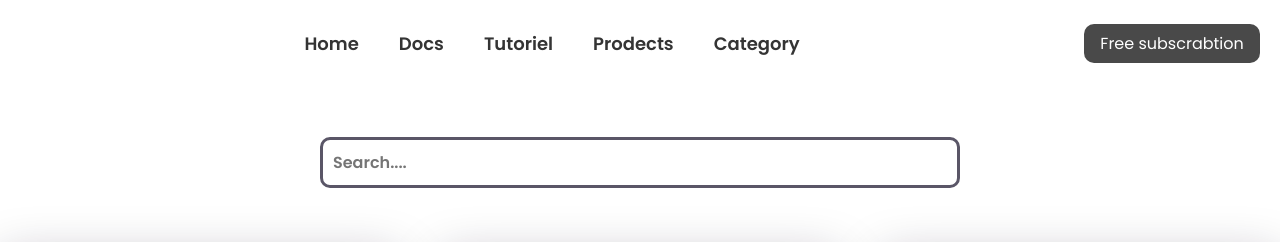
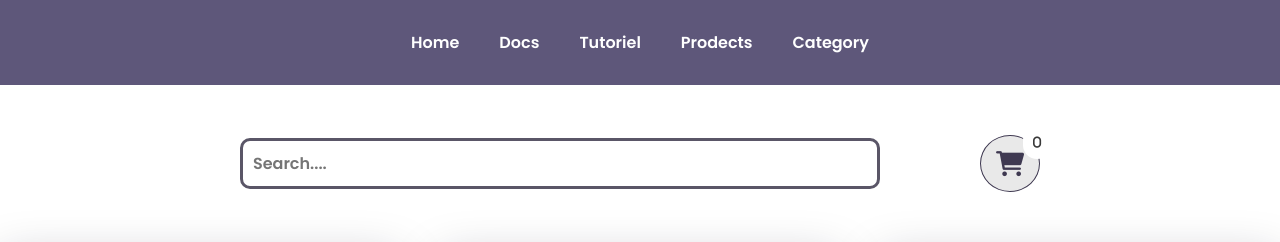
Before and after one commit to CodX48/landpage, a plain HTML site: page ProductPage.html in a window 1280 px wide. Shown: the top 242 px of the page. Drawn offline with Linux system fonts and the light colour scheme.

Commit message:
i add the shopping cart with a counter for the product

```diff
--- a/ProductPage.html
+++ b/ProductPage.html
@@ -7,7 +7,7 @@
     <link rel="stylesheet" href="ProductPage_style/main.css">
     <link rel="stylesheet" href="ProductPage_style/products.css">
     <link rel="stylesheet" href="https://cdnjs.cloudflare.com/ajax/libs/font-awesome/6.0.0-beta3/css/all.min.css">
-
+    <link rel="stylesheet" href="https://cdnjs.cloudflare.com/ajax/libs/font-awesome/6.0.0-beta3/css/all.min.css">
 
 </head>
 <body>
--- a/ProductPage_style/main.css
+++ b/ProductPage_style/main.css
@@ -12,7 +12,7 @@
     padding: 0;
     box-sizing: border-box;
     font-family:  'Poppins', sans-serif;
-    color: rgb(52, 52, 52);
+
  }
  html{
     scroll-behavior: smooth;
@@ -24,7 +24,7 @@
     flex-direction: column;
     justify-content: center;
     align-items: center;
-    padding: 200px;
+    padding: 100px;
 }
 
 .nav-bar{
@@ -38,42 +38,72 @@
     padding: 10px;
     margin: 0px 10px;
     text-decoration: none;
-    font-size: 18px;
+    font-size: 16px;
     font-weight: 600;
+    color: #ffffff;
+}
+
+.nav-bar a:hover p{
+    color: #39334b;
 
 }
+
 .TopHeader{
     padding: 20px;
     width: 100%;
     display: flex;
     justify-content: center;
     align-items: center;
+    background-color: #403862d7;
+
 }
 .subscrabtion-btn{
-    color: white;
+    display: none;
+}
+.search-Shopping{
+    margin-top: 50px;
     display: flex;
     justify-content: center;
-    width: 200px;
-    background-color:  rgb(73, 73, 73);
-    padding: 7px 15px;
-    border-radius: 10px;
+    align-items: center;
+}
+.search-Shopping i{
+    display: flex;
+    justify-content: center;
+    align-items: center;
+    position: relative;
+    font-size: 25px;
+    font-weight: 600;
+    padding: 15px;
+    background-color: rgb(233, 233, 233);
+    color: #3f3951;
+    border-radius: 50%;
+    border: 1px solid;
     cursor: pointer;
 }
-.subscrabtion-btn a{
-    color: white;
-    text-decoration: none;
+.search-Shopping i::after{
+content:attr(count);
+font-size: 13px;
+font-weight: 600;
+display: flex;
+justify-content: center;
+align-items: center;
+position: absolute;
+background-color: #ffffff;
+padding: 10px;
+border-radius: 100px;
+top:-10px;
+right: -12px;
+color: rgb(57, 57, 57);
 }
-
 .search{
 font-size: 16px;
 font-weight: 600;
-margin: auto;
 width: 50%;
 padding: 10px;
 border-radius: 10px;
 outline: none;
 border: 3px solid #5a5667;
-margin-top: 50px;
+margin-right: 100px;
 transition: 0.5s ease;
 }
 .search:focus{
--- a/ProductPage_style/products.css
+++ b/ProductPage_style/products.css
@@ -5,7 +5,7 @@ img{
     border-radius: 0px 0px 20px 20px;
 }
 
-i{
+.product-content i{
     display: flex;
     justify-content: center;
     align-items: center;
--- a/productJs/main.js
+++ b/productJs/main.js
@@ -19,7 +19,7 @@ document.getElementById('search').addEventListener('input', (ele) => {
 });
 
 
-let i = document.querySelectorAll('i');
+let i = document.querySelectorAll('.product-content i');
 i.forEach(ele =>{
     let test = false;
 ele.addEventListener('click', ()=>{
@@ -32,3 +32,15 @@ ele.addEventListener('click', ()=>{
     }
 })
 })
+let shopping_cart = document.getElementById('add_pr');
+shopping_cart.setAttribute('count',0);
+let product = document.querySelectorAll('#add_product')
+
+product.forEach( e=>{
+    e.addEventListener('click', ele =>{
+        let count = parseInt(shopping_cart.getAttribute('count'));
+        count++;
+        shopping_cart.setAttribute('count',count);
+        ele.preventDefault();
+    })
+})
--- a/productJs/products.js
+++ b/productJs/products.js
@@ -103,7 +103,7 @@ let productContainer = `<ul class="product-contaner" id="product-contaner">`
 calisthenicsTools.forEach(ele => {
     let card =
     `<li class="product-card">
-        <div class="product-content">
+        <div class="product-content" id="product-content">
         <i class="far fa-heart love-icon"></i>
             <img src="${ele.img}" alt="${ele.name}"/>
             <div class="product_info">
@@ -112,7 +112,7 @@ calisthenicsTools.forEach(ele => {
                 <div class="price_add">
                     <span>Price<br>$${ele.price}</span>
                     <form action="">
-                        <input type="submit" name="add_product" value="Add"/>
+                        <input id = "add_product" type="submit" name="add_product" value="Add"/>
                     </form>
                 </div>
             </div>
--- a/productJs/serach_comp.js
+++ b/productJs/serach_comp.js
@@ -1,3 +1,6 @@
-let search =`<input class="search"  type="text" id="search" placeholder="Search...."/>`
+let search =`<div class="search-Shopping">
+ <input class="search"  type="text" id="search" placeholder="Search...."></input>
+ <i id="add_pr" class="fas fa-shopping-cart"></i>
+ </div>`
 
 export {search}
```
